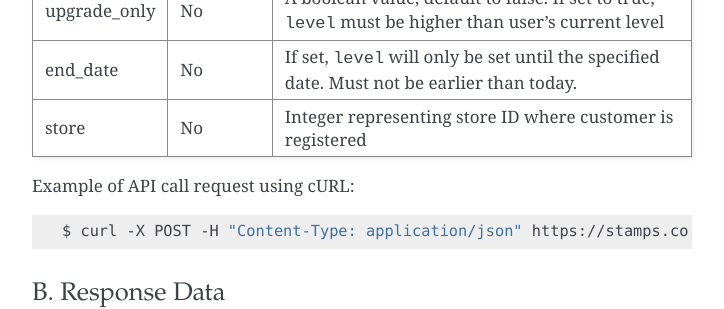
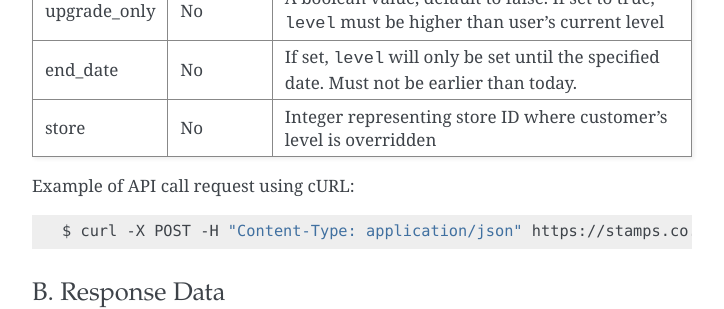
Before and after one commit to ui/stamps-api-docs, a Sphinx documentation site: the page built from source/customer_api.rst, in a window 1280 px wide and 900 px high, scrolled down 23474 px. Shown: the part 155-464 px from the top of the window, without its empty margins (388-1112 px from the left). Built offline with Sphinx 7.4.7, drawn with Linux system fonts in a browser that asks for light colours.

Commit message:
update description

```diff
--- a/source/customer_api.rst
+++ b/source/customer_api.rst
@@ -1215,7 +1215,7 @@ user          Yes         A string indicating customer's email, Member ID, mobil
 level         Yes         A level numerical value
 upgrade_only  No          A boolean value, default to false. If set to true, ``level`` must be higher than user's current level
 end_date      No          If set, ``level`` will only be set until the specified date. Must not be earlier than today.
-store         No          Integer representing store ID where customer is registered
+store         No          Integer representing store ID where customer's level is overridden
 ============= =========== =========================
 
 Example of API call request using cURL:
```
